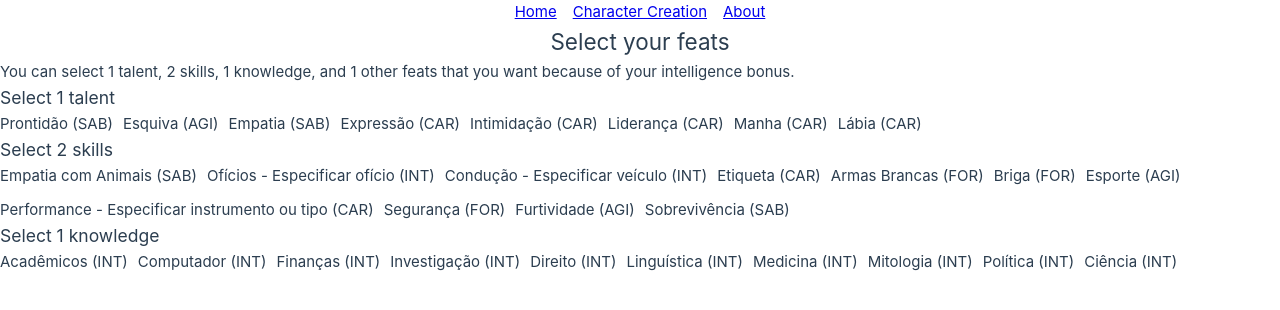
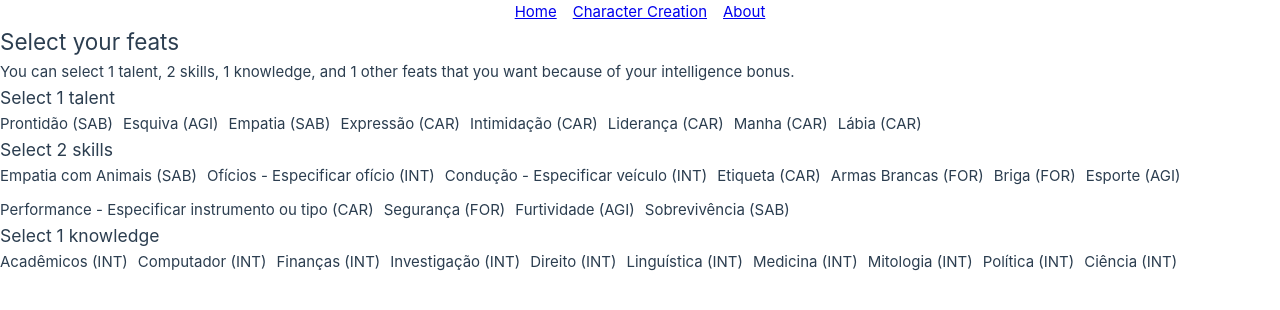
Before and after one commit to gabrielgomeso/pjrpg, a Vue app: page /feats_selection in a window 1280 px wide. Shown: the top 310 px of the page. Built offline with nearby package versions, Linux system fonts and the light colour scheme; no server answers.

Commit message:
chore: remove step layout style

```diff
--- a/src/components/layout/StepLayout.vue
+++ b/src/components/layout/StepLayout.vue
@@ -11,9 +11,4 @@ defineProps<{
   </section>
 </template>
 
-<style>
-.step-layout--title {
-  width: 100%;
-  text-align: center;
-}
-</style>
+<style></style>
```
